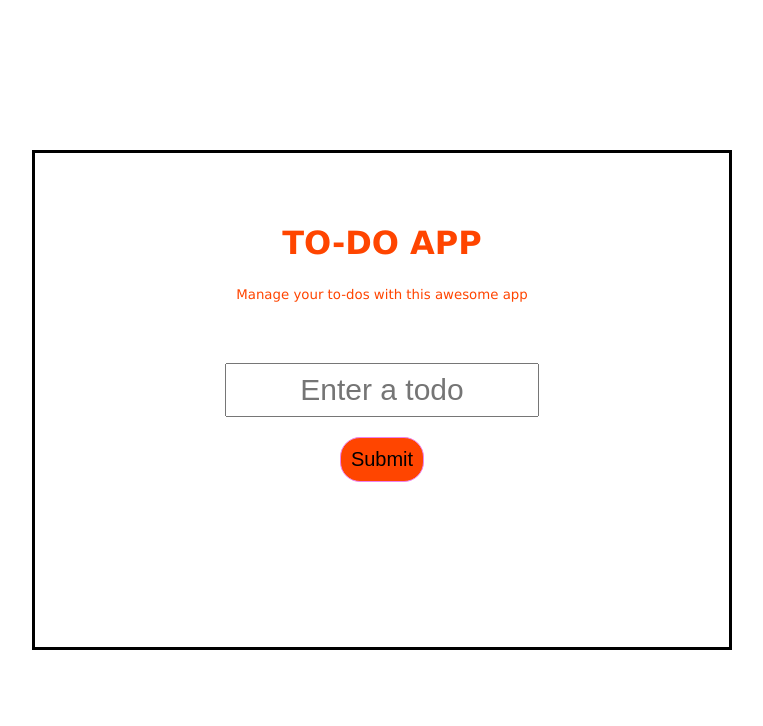
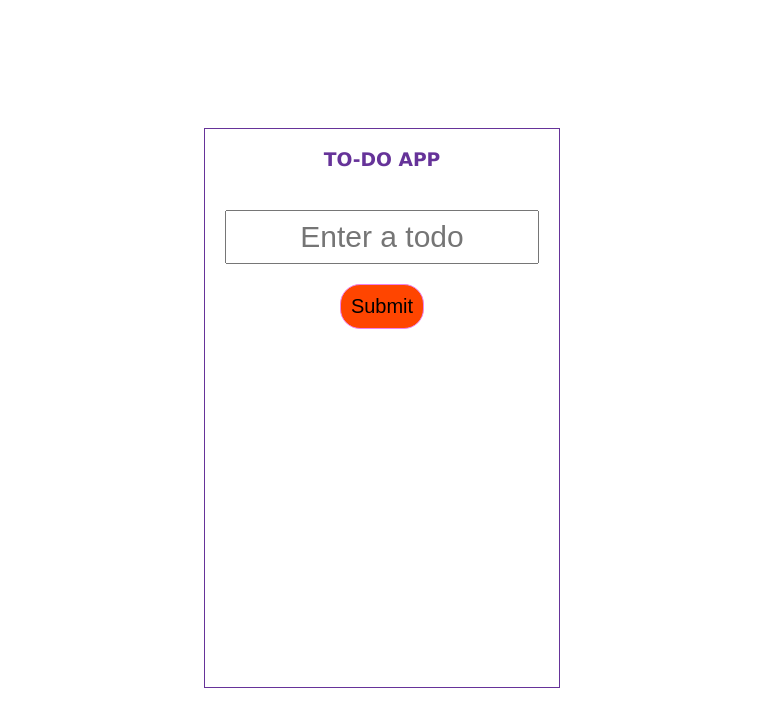
Before and after one commit to temmietope/to-do-app, a plain HTML site: page index.html in a window 1280 px wide. Shown: the whole page, without its empty margins (258-1021 px from the left). Drawn offline with Linux system fonts and the light colour scheme.

Commit message:
few edits

```diff
--- a/index.html
+++ b/index.html
@@ -1,6 +1,5 @@
 <!DOCTYPE html>
 <html lang="en">
-
   <head>
     <meta charset="UTF-8" />
     <meta name="viewport" content="width=device-width, initial-scale=1.0" />
@@ -11,25 +10,30 @@
   </head>
 
   <body>
+    <div class="container">
       <div class="todo-wrapper flex-container">
         <div class="header">
-            <h1>TO-DO APP</h2>
-                <small class="form-text text-muted">Manage your to-dos with this awesome app</small>
+          <h3>TO-DO APP</h3>
         </div>
 
         <div class="form-for-todo">
           <form>
+            <input type="text" id="item" placeholder="Enter a todo" />
 
-                    <input type="text" class="form-control" id="item" placeholder="Enter a todo" />
-
-               <div> <button type="submit" class="btn btn-primary" id="buttons">Submit</button></div>
+            <div>
+              <button type="submit" id="buttons">
+                Submit
+              </button>
+            </div>
           </form>
         </div>
+        <div class="items-container-wrapper">
           <div class="items-container">
             <ul class="items-list"></ul>
           </div>
         </div>
+      </div>
+    </div>
     <script src="./index.js"></script>
   </body>
-
 </html>
--- a/index.js
+++ b/index.js
@@ -34,7 +34,7 @@
       return alert("enter a value amigoooo!!!");
     }
     const list = document.createElement("li");
-    list.innerHTML = `${input.value} <span id="cancel">Done</span>`;
+    list.innerHTML = `${input.value}<span id="cancel">Done</span>`;
     console.log(list.children[0]);
 
     itemsWrapper.appendChild(list);
--- a/style.css
+++ b/style.css
@@ -1,31 +1,28 @@
-
+.container {
+  width: 100%;
+  display: flex;
+  height: 100vh;
+  justify-content: center;
+  align-items: center;
+  box-sizing: border-box;
+}
 .todo-wrapper {
-  box-sizing: border-box;
-  padding: 20px;
-  top: 50%;
-  left: 50%;
-  position: absolute;
-  transform: translateX(-50%) translateY(-50%);
-  height: 500px;
-  width: 700px;
-  border: solid black;
   font-family: "Lucida Sans", "Lucida Sans Regular", "Lucida Grande",
     "Lucida Sans Unicode", Geneva, Verdana, sans-serif;
-
+  border: 1px solid rebeccapurple;
+  box-sizing: border-box;
+  height: 70vh;
+  flex-wrap: wrap;
 }
-
 
 .header {
   text-align: center;
   margin: 20px;
-  padding: 10px;
-  color: orangered;
-  font: 4em, bolder;
+  color: rebeccapurple;
 }
 .form-for-todo {
   text-align: center;
   padding: 20px;
-  margin: 30px;
 }
 #item {
   height: 40px;
@@ -33,10 +30,10 @@
   padding: 5px;
   text-align: center;
 }
-input[type='text']{
+input[type="text"] {
   font-size: 30px;
 }
-.moveleft{
+.moveleft {
   text-align: left !important;
 }
 #buttons {
@@ -50,16 +47,21 @@ input[type='text']{
   text-align: center;
   border: 1px solid violet;
 }
-#buttons:hover{
+#buttons:hover {
   background-color: white;
   color: white;
   font-size: 30px;
 
-
   -webkit-transition: max-height 0.7s;
   -moz-transition: max-height 0.7s;
   transition: max-height 0.7s;
-
+}
+.items-container-wrapper{
+  /* border: 1px solid brown; */
+  margin: 0.5rem;
+  height: 30vh;
+  display: flex;
+  flex-wrap: wrap;
 }
 
 #cancel {
@@ -67,5 +69,6 @@ input[type='text']{
   font: bolder;
   cursor: pointer;
   float: right;
-    margin-right: 300px;
+  margin-right: 30px;
+  padding-left: 30px;
 }
```
Lines whose indentation alone changed are shown as unchanged.
